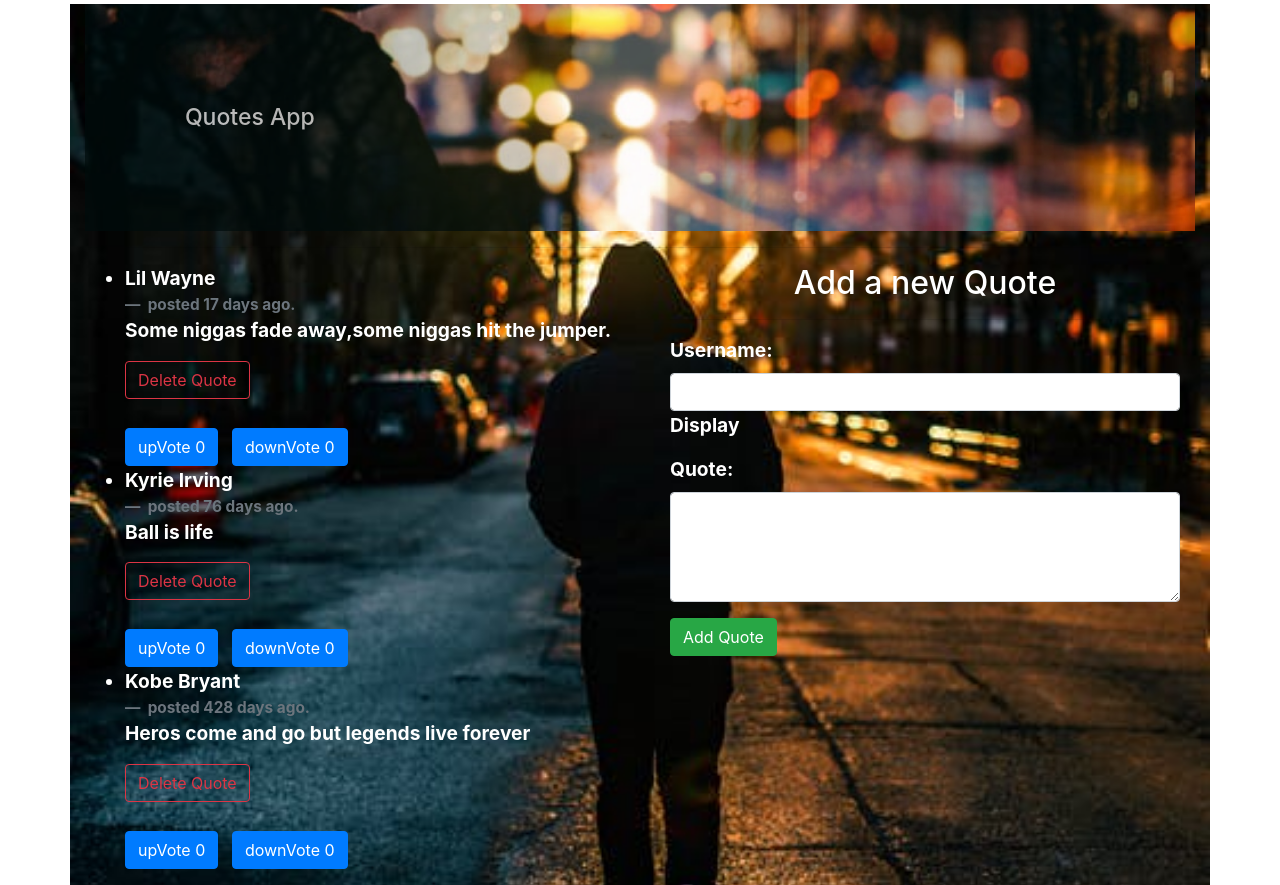
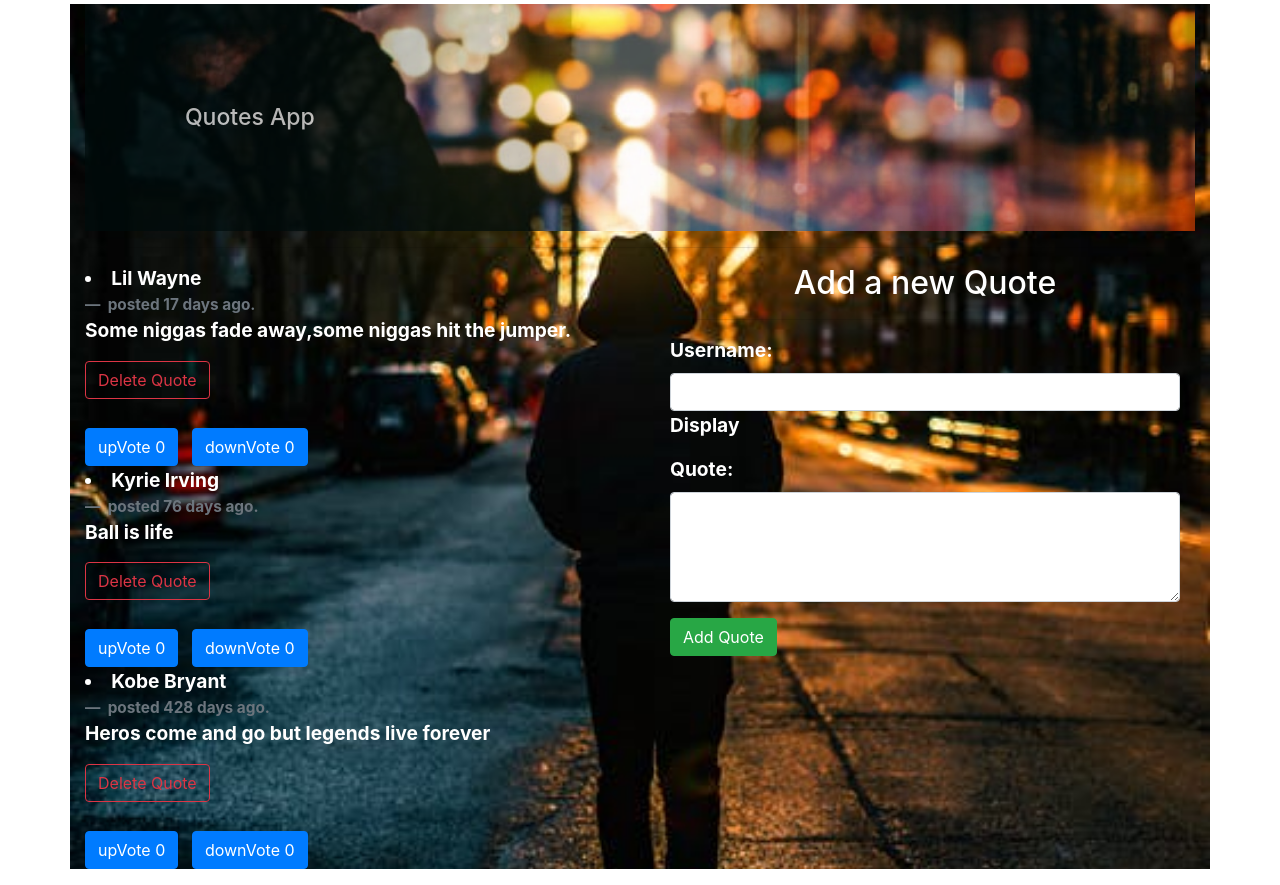
Before and after one commit to OwinoLucas/quotes, an Angular app: page / in a window 1280 px wide. Built offline with nearby package versions, Linux system fonts and the light colour scheme.

Commit message:
Add directive to highlight quote with highest votes

```diff
--- a/src/app/app.module.ts
+++ b/src/app/app.module.ts
@@ -9,6 +9,7 @@ import { QuoteSectionComponent } from './quote-section/quote-section.component';
 import { QuotesFormComponent } from './quotes-form/quotes-form.component';
 import { TimePipe } from './time.pipe';
 import { VotesComponent } from './votes/votes.component';
+import { HighlighDirective } from './highligh.directive';
 
 @NgModule({
   declarations: [
@@ -18,6 +19,7 @@ import { VotesComponent } from './votes/votes.component';
     QuotesFormComponent,
     TimePipe,
     VotesComponent,
+    HighlighDirective,
   ],
   imports: [
     BrowserModule,
--- /dev/null
+++ b/src/app/highligh.directive.ts
@@ -0,0 +1,22 @@
+import { Directive, ElementRef, HostListener } from '@angular/core';
+
+@Directive({
+  selector: '[appHighligh]'
+})
+export class HighlighDirective {
+
+  constructor(private elem: ElementRef) { }
+
+  @HostListener("click") onClicks() {
+    this.highlight("yellow")
+  }
+
+  @HostListener("dblclick") onDoubleClicks() {
+    this.highlight("None")
+  }
+
+  private highlight(action: string) {
+    this.elem.nativeElement.style.backgroundColor = action;
+  }
+
+}
--- a/src/app/quotes-form/quotes-form.component.ts
+++ b/src/app/quotes-form/quotes-form.component.ts
@@ -8,7 +8,7 @@ import { Quotes } from "../quotes";
 })
 export class QuotesFormComponent implements OnInit {
 
-  newQuote = new Quotes(0, "", "", new Date(), 0, 0);
+  newQuote = new Quotes(0, "", "", new Date());
   @Output() addQuote = new EventEmitter<Quotes>();
 
   submitQuote() {
--- a/src/app/quotes/quotes.component.html
+++ b/src/app/quotes/quotes.component.html
@@ -3,13 +3,14 @@
   <hr>
   <div class="row">
     <div class="col-md-6">
-      <ul>
-        <li *ngFor='let quote of quotes;let i = index'>
-          {{quote.userName}} <span class="blockquote-footer"> posted {{quote.timePosted|time}} days ago.</span>
-          <app-quote-section [quotes]='quote' (isDeleted)='quoteDelete($event,i)'></app-quote-section>
-          <app-votes></app-votes>
-        </li>
-      </ul>
+      <div *ngFor='let quote of quotes;let i = index'>
+        <li appHighligh> {{quote.userName}} <span class="blockquote-footer"> posted {{quote.timePosted|time}} days
+            ago.</span></li>
+
+
+        <app-quote-section [quotes]='quote' (isDeleted)='quoteDelete($event,i)'></app-quote-section>
+        <app-votes></app-votes>
+      </div>
     </div>
     <div class="col-md-6">
       <app-quotes-form (addQuote)="addNewQuote($event)"></app-quotes-form>
--- a/src/app/quotes/quotes.component.ts
+++ b/src/app/quotes/quotes.component.ts
@@ -10,9 +10,9 @@ import { Quotes } from '../quotes';
 export class QuotesComponent implements OnInit {
 
   quotes: Quotes[] = [
-    new Quotes(1, 'Lil Wayne', 'Some niggas fade away,some niggas hit the jumper.', new Date(2020, 2, 12), 0, 0),
-    new Quotes(2, 'Kyrie Irving', 'Ball is life', new Date(2019, 12, 13), 0, 0),
-    new Quotes(3, 'Kobe Bryant', 'Heros come and go but legends live forever', new Date(2019, 0, 26), 0, 0)
+    new Quotes(1, 'Lil Wayne', 'Some niggas fade away,some niggas hit the jumper.', new Date(2020, 2, 12)),
+    new Quotes(2, 'Kyrie Irving', 'Ball is life', new Date(2019, 12, 13)),
+    new Quotes(3, 'Kobe Bryant', 'Heros come and go but legends live forever', new Date(2019, 0, 26))
   ];
 
   quoteDelete(isDeleted, i) {
```
Also changed, not shown: 1 other file (tests, documents, lock files or other folders).
